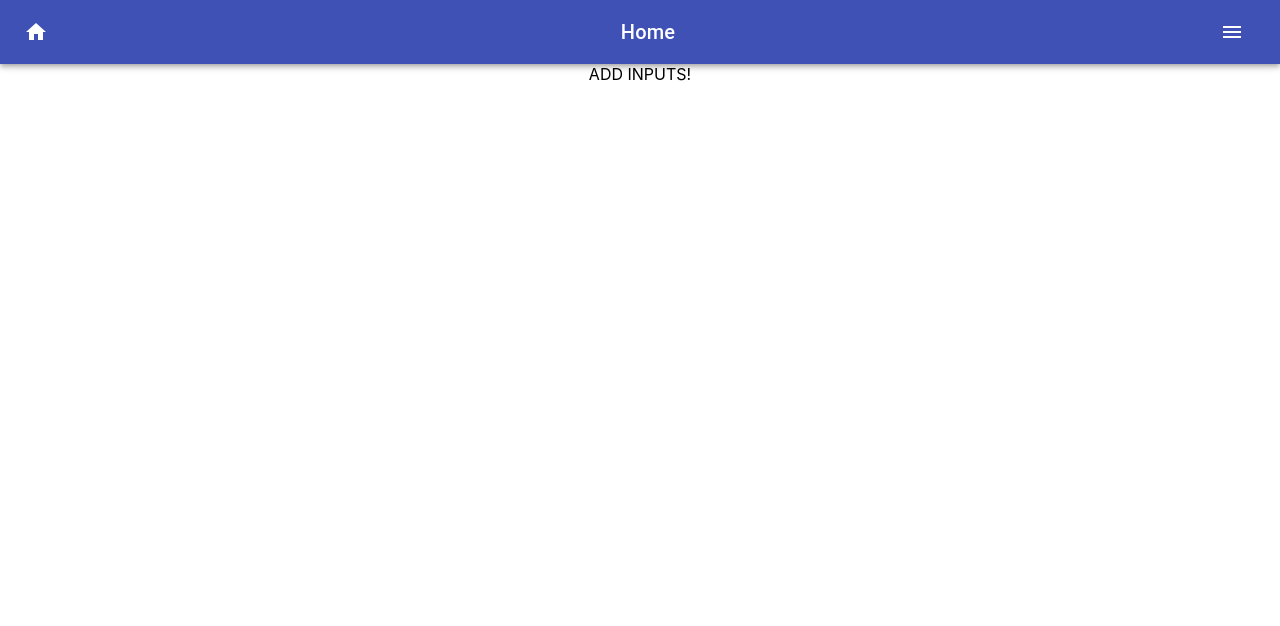
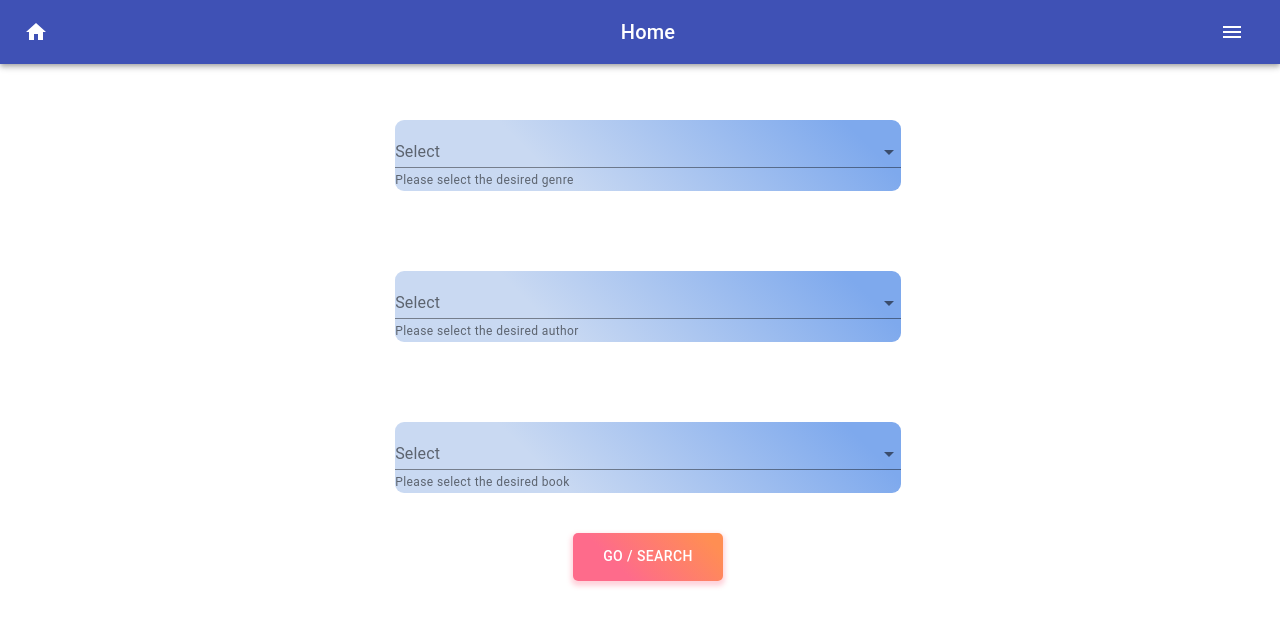
Before and after one commit to HishamAlkaed/RecommendingBooks, a React (Create React App) app: page / in a window 1280 px wide. Shown: the top 626 px of the page. Built offline with nearby package versions, Linux system fonts and the light colour scheme.

Commit message:
some drop-down boxes with their styling

```diff
--- a/src/Routes.js
+++ b/src/Routes.js
@@ -1,5 +1,6 @@
 import React from 'react';
 import { Switch, Route } from 'react-router-dom';
+import Books from './screens/Books';
 
 import Home from './screens/Home';
 
@@ -10,6 +11,9 @@ export default function AllRoutes() {
         <Home />
         {/* TODO: add more routes! */}
       </Route>
+      <Route exact path="/books">
+        <Books />
+      </Route>
     </Switch>
   );
 }
--- /dev/null
+++ b/src/components/Authors.js
@@ -0,0 +1,14 @@
+export const authors = [
+    {
+      label: 'Hisham',
+    },
+    {
+      label: 'Hasan',
+    },
+    {
+      label: 'Sybolt',
+    },
+    {
+      label: 'Mo',
+    },
+  ];
--- /dev/null
+++ b/src/components/Books.js
@@ -0,0 +1,26 @@
+export const books = [
+    {
+      label: 'book1',
+    },
+    {
+      label: 'book2',
+    },
+    {
+      label: 'book3',
+    },
+    {
+      label: 'book4',
+    },
+    {
+      label: 'book5',
+    },
+    {
+      label: 'book6',
+    },
+    {
+      label: 'book7',
+    },
+    {
+      label: 'book8',
+    },
+  ]
--- /dev/null
+++ b/src/components/Genres.js
@@ -0,0 +1,18 @@
+export const genres = [
+    {
+      value: 'biography',
+      label: 'Biography',
+    },
+    {
+      value: 'fantasy',
+      label: 'Fantasy',
+    },
+    {
+      value: 'litrature',
+      label: 'Literature',
+    },
+    {
+      value: 'magical_realism',
+      label: 'Magical Realism',
+    },
+  ];
--- /dev/null
+++ b/src/screens/Books.js
@@ -0,0 +1,55 @@
+
+import React from 'react';
+import { withRouter } from 'react-router';
+
+import { makeStyles } from '@material-ui/core/styles';
+import Grid from '@material-ui/core/Grid';
+// import Paper from '@material-ui/core/Paper';
+
+import Header from '../components/Header';
+import { Typography } from '@material-ui/core';
+
+const useStyles = makeStyles(theme => ({
+  root: {
+    minWidth: 275,
+    width: '100%',
+    margin: 0,
+  },
+  paper: {
+    height: 140,
+    width: 100,
+    background: '#d8eefe',
+    padding: theme.spacing(2),
+    textAlign: 'center',
+    color: theme.palette.text.secondary,
+    display: 'flex',
+    justifyContent: 'center',
+    alignItems: 'center',
+  },
+}));
+
+function Books(props) {
+    console.log(props)
+  const classes = useStyles();
+
+  return (
+    <React.Fragment>
+        <Header />
+        <Grid>
+          <Typography>
+            SOme stuff!!
+          </Typography>
+          <Typography>
+            SOme stuff!! 2
+          </Typography>
+          <Typography>
+            SOme stuff!! 3
+          </Typography>
+          <Typography>
+            SOme stuff!! 4
+          </Typography>
+        </Grid>
+    </React.Fragment>
+  );
+}
+export default Books;
--- a/src/screens/Home.js
+++ b/src/screens/Home.js
@@ -6,16 +6,23 @@ import Grid from '@material-ui/core/Grid';
 // import Paper from '@material-ui/core/Paper';
 
 import Header from '../components/Header';
+import { Button, Input } from '@material-ui/core';
+import TextField from '@material-ui/core/TextField';
+import MenuItem from '@material-ui/core/MenuItem';
+import {genres} from '../components/Genres'
+import {authors} from '../components/Authors'
+import {books} from '../components/Books'
 
 const useStyles = makeStyles(theme => ({
   root: {
     minWidth: 275,
     width: '100%',
-    margin: 0,
+    // margin: 0,
+    margin: theme.spacing(1),
   },
   paper: {
     height: 140,
-    width: 100,
+    width: 300,
     background: '#d8eefe',
     padding: theme.spacing(2),
     textAlign: 'center',
@@ -24,6 +31,21 @@ const useStyles = makeStyles(theme => ({
     justifyContent: 'center',
     alignItems: 'center',
   },
+  drop_down: {
+    margin: theme.spacing(5),
+    width: '40%',
+    background: 'linear-gradient(45deg, #c9d9f2 30%, #7ea9ed 90%)',
+    borderRadius: 9,
+  },
+  go_button: {
+    background: 'linear-gradient(45deg, #FE6B8B 30%, #FF8E53 90%)',
+    border: 0,
+    borderRadius: 5,
+    boxShadow: '0 3px 5px 2px rgba(255, 105, 135, .3)',
+    color: 'white',
+    height: 48,
+    padding: '0 30px',
+  }
 }));
 
 function Home(props) {
@@ -38,9 +60,61 @@ function Home(props) {
         alignContent="center"
         alignItems="center"
         justify="center"
-        spacing={3}
+        spacing={10}
       >
-        ADD INPUTS!
+        <form className={classes.root} noValidate autoComplete="off">
+          <div>
+            <TextField
+              id="standard-select-genre"
+              className={classes.drop_down}
+              select
+              label="Select"
+              // onChange={handleChange}
+              helperText="Please select the desired genre"
+            >
+              {genres.map((option) => (
+                <MenuItem key={option.value} value={option.value}>
+                  {option.label}
+                </MenuItem>
+              ))}
+            </TextField>
+          </div>
+          <div>
+            <TextField
+              id="standard-select-author"
+              className={classes.drop_down}
+              select
+              label="Select"
+              // onChange={handleChange}
+              helperText="Please select the desired author"
+            >
+              {authors.map((option) => (
+                <MenuItem key={option.label} value={option.label}>
+                  {option.label}
+                </MenuItem>
+              ))}
+            </TextField>
+          </div>
+          <div>
+            <TextField
+              id="standard-select-book"
+              className={classes.drop_down}
+              select
+              label="Select"
+              // onChange={handleChange}
+              helperText="Please select the desired book"
+            >
+              {books.map((option) => (
+                <MenuItem key={option.label} value={option.label}>
+                  {option.label}
+                </MenuItem>
+              ))}
+            </TextField>
+          </div>
+          <Button className={classes.go_button} variant="contained" color="primary" >
+            Go / Search
+          </Button>
+        </form>
       </Grid>
     </React.Fragment>
   );
```
